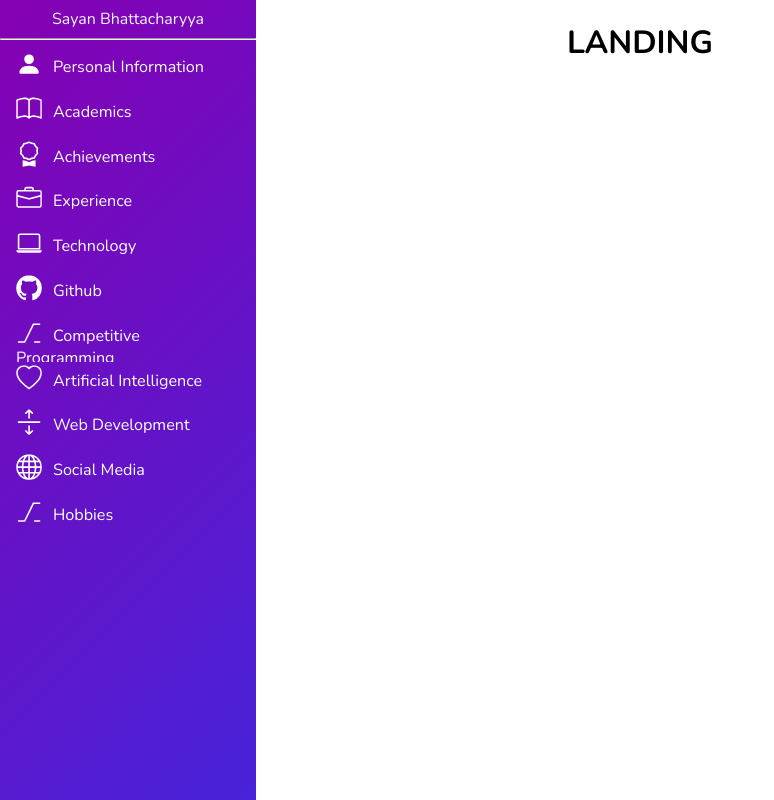
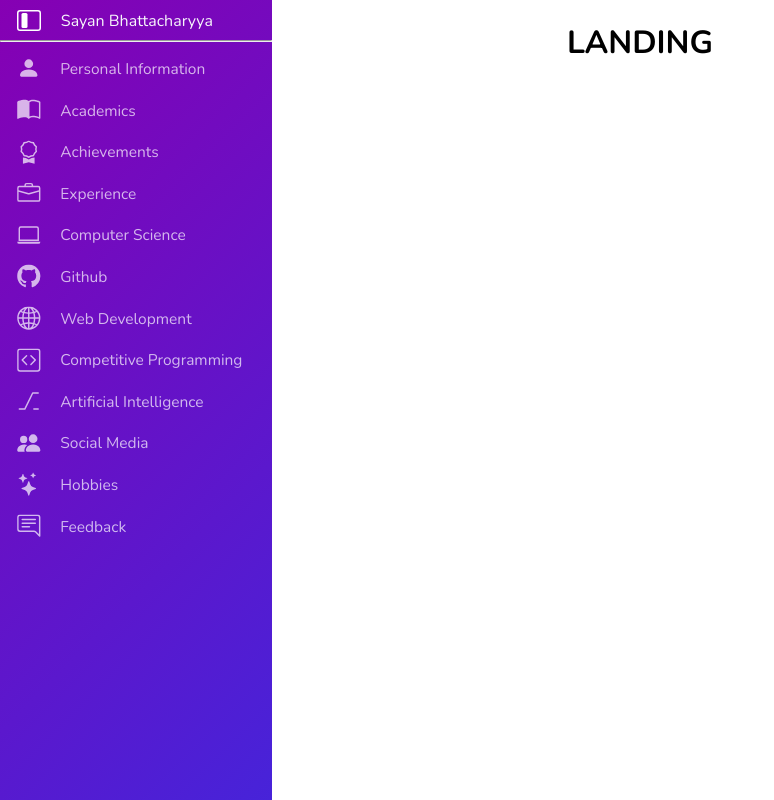
Before and after one commit to Sayan3990/Personal-Website-Template, a React (Create React App) app: page / in a window 1280 px wide. Shown: the whole page, without its empty margins (0-774 px from the left). Built offline with nearby package versions, Linux system fonts and the light colour scheme.

Commit message:
Updating SideNavBar

```diff
--- a/src/App.css
+++ b/src/App.css
@@ -57,15 +57,17 @@ body {
 .nav_link {
     position: relative;
     padding: 0.5rem 1rem;
-    height: 2.8rem;
+    height: 2.6rem;
+    width: 17rem;
     color: #F7F6FB;
-    font-size: 1.01rem;
+    font-size: 0.97rem;
     text-decoration: none;
     text-align: left;
     transition-delay: 0.5s;
     transition: 0.5s;
     overflow: hidden;
     visibility: visible;
+    opacity: 0.7;
     animation: navLinkAni 0.7s ease-out 0s 1;
 }
 
@@ -75,23 +77,42 @@ body {
         opacity: 0;
     }
     100% {
-        height: 2.8rem;
+        height: 2.6rem;
         opacity: 1;
     }
 }
 
 .nav_link:hover {
-
-    opacity: 0.7;
+    opacity: 1;
 }
 
 .nav_name {
+    padding-left: 0.5rem;
+    overflow: hidden;
     color: white;
 }
 
 .nav_logo {
-    padding: 0 auto;
+    padding: 0.1rem 1rem;
+    height: 1.5rem;
+    width: 17rem;
+    font-size: 1rem;
+    text-align: left;
     text-decoration: none;
+    color: #F7F6FB;
+    cursor: pointer;
+    overflow: hidden;
+}
+
+.nav_logo-name {
+    margin: auto;
+    width: 16.5rem;
+    padding-left: 0.5rem;
     font-size: 1rem;
-    color: #F7F6FB;
 }
+
+@media (max-width: 900px) {
+    .l-navbar {
+        left: -17rem;
+    }
+}
--- a/src/Components/Functions/SideNavBar.tsx
+++ b/src/Components/Functions/SideNavBar.tsx
@@ -7,7 +7,7 @@ import * as routes from '../../Constants/routes';
 import { navList } from '../../shared/SideBarInfo';
 import * as Icon from 'react-bootstrap-icons';
 
-const iconStyle = { color: "white", transform: "scale(160%)", margin: "auto 1rem auto 0.3rem" };
+const iconStyle = { color: "white", transform: "scale(150%) translateY(10%)", margin: "auto 1rem auto 0.3rem" };
 
 interface ActiveSideNavBarElement {
     ElementId: string
@@ -20,10 +20,14 @@ interface IState {
 
 function getIcon(id: number) {
     switch(id){
+        case -1:
+            return <Icon.LayoutSidebar style={iconStyle} />
+        case 0:
+            return <Icon.LayoutSidebarInset style={iconStyle} />
         case 1:
             return <Icon.PersonFill style={iconStyle} />
         case 2:
-            return <Icon.Book style={iconStyle} />
+            return <Icon.BookHalf style={iconStyle} />
         case 3:
             return <Icon.Award style={iconStyle} />
         case 4:
@@ -33,15 +37,17 @@ function getIcon(id: number) {
         case 6:
             return <Icon.Github style={iconStyle} />
         case 7:
+            return <Icon.Globe2 style={iconStyle} />
+        case 8:
+            return <Icon.CodeSquare style={iconStyle} />
+        case 9:
             return <Icon.Alt style={iconStyle} />
-        case 8:
-            return <Icon.Heart style={iconStyle} />
-        case 9:
-            return <Icon.ArrowsExpand style={iconStyle} />
         case 10:
-            return <Icon.Globe style={iconStyle} />
+            return <Icon.PeopleFill style={iconStyle} />
         case 11:
-            return <Icon.Alt style={iconStyle} />
+            return <Icon.Stars style={iconStyle} />
+        case 12:
+            return <Icon.ChatRightText style={iconStyle} />
         default:
             return <Icon.Alt style={iconStyle} />
     }
@@ -63,14 +69,25 @@ export default class SideNavBar extends Component {
     }
 
     public render() {
-        const width :string = this.state.isVisible? "16rem" : "4rem";
+        const width :string = this.state.isVisible? "17rem" : "3.7rem";
         return (
             <div className="l-navbar" style={{ width: width }}>
                 <nav className="nav">
                     <div>
-                        <a href="#" className="nav_logo" onClick={this.handleSideNavBar}>
-                            <span className="nav_logo-name">Sayan Bhattacharyya</span>
-                        </a>
+                        <div className="nav_logo" onClick={this.handleSideNavBar}>
+                            {
+                                !this.state.isVisible ?
+                                <>
+                                    { getIcon(-1) }
+                                </>
+                                :<>
+                                    { getIcon(0) }
+                                </>
+                            }
+                            <span className="nav_logo-name">
+                                    Sayan Bhattacharyya
+                            </span>
+                        </div>
                         <hr/>
                         <div className="nav_list">
                             {
@@ -81,14 +98,10 @@ export default class SideNavBar extends Component {
                                             <>
                                                 {
                                                     getIcon( navElement.image )
-                                                }{
-                                                    this.state.isVisible ?
-                                                    <span className={ "nav_name" }>
-                                                            {navElement.title}
-                                                    </span>
-                                                    :""
-
                                                 }
+                                                <span className={ "nav_name" }>
+                                                        {navElement.title}
+                                                </span>
                                             </>
                                         }
                                         </Link>
--- a/src/shared/SideBarInfo.ts
+++ b/src/shared/SideBarInfo.ts
@@ -22,7 +22,7 @@ export const navList = [
         link: routes.EXPERIENCES
     },
     {
-        title: "Technology",
+        title: "Computer Science",
         image: 5,
         link: routes.TECH
     },
@@ -32,19 +32,19 @@ export const navList = [
         link: routes.GITHUB
     },
     {
+        title: "Web Development",
+        image: 7,
+        link: routes.WEB_DEV
+    },
+    {
         title: "Competitive Programming",
-        image: 7,
+        image: 8,
         link: routes.CP
     },
     {
         title: "Artificial Intelligence",
-        image: 8,
+        image: 9,
         link: routes.AI
-    },
-    {
-        title: "Web Development",
-        image: 9,
-        link: routes.WEB_DEV
     },
     {
         title: "Social Media",
@@ -55,5 +55,10 @@ export const navList = [
         title: "Hobbies",
         image: 11,
         link: routes.HOBBIES
+    },
+    {
+        title: "Feedback",
+        image: 12,
+        link: routes.HOBBIES
     }
 ];
```
